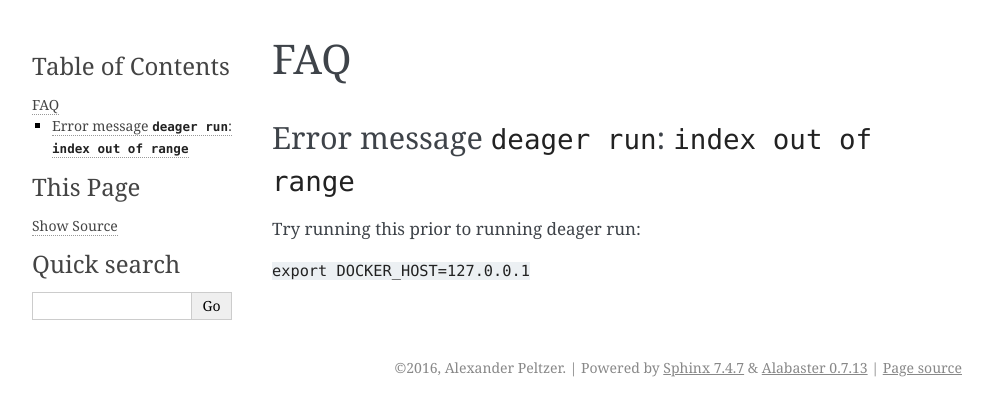
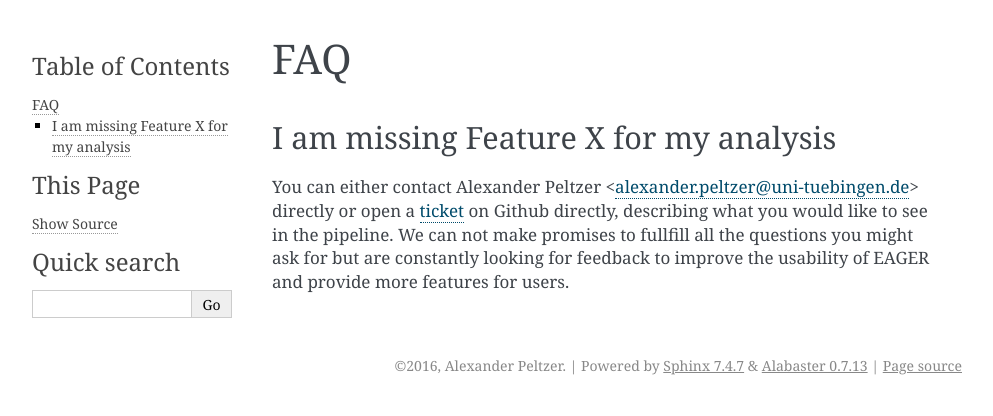
Before and after one commit to apeltzer/EAGER-GUI, a Sphinx documentation site: the page built from docs/contents/faq.rst, in a window 1280 px wide. Shown: the top 416 px of the page, without its empty margins (148-1141 px from the left). Built offline with Sphinx 7.4.7, drawn with Linux system fonts in a browser that asks for light colours.

Commit message:
Update faq.rst
FAQ smaller

```diff
--- a/docs/contents/faq.rst
+++ b/docs/contents/faq.rst
@@ -1,9 +1,7 @@
 FAQ
 ===
 
-Error message ``deager run``: ``index out of range``
-----------------------------------------------------
+I am missing Feature X for my analysis
+--------------------------------------
 
-Try running this prior to running deager run:
-
-``export DOCKER_HOST=127.0.0.1``
+You can either contact Alexander Peltzer <alexander.peltzer@uni-tuebingen.de> directly or open a `ticket <https://github.com/apeltzer/EAGER-GUI/issues>`_ on Github directly, describing what you would like to see in the pipeline. We can not make promises to fullfill all the questions you might ask for but are constantly looking for feedback to improve the usability of EAGER and provide more features for users.
```
